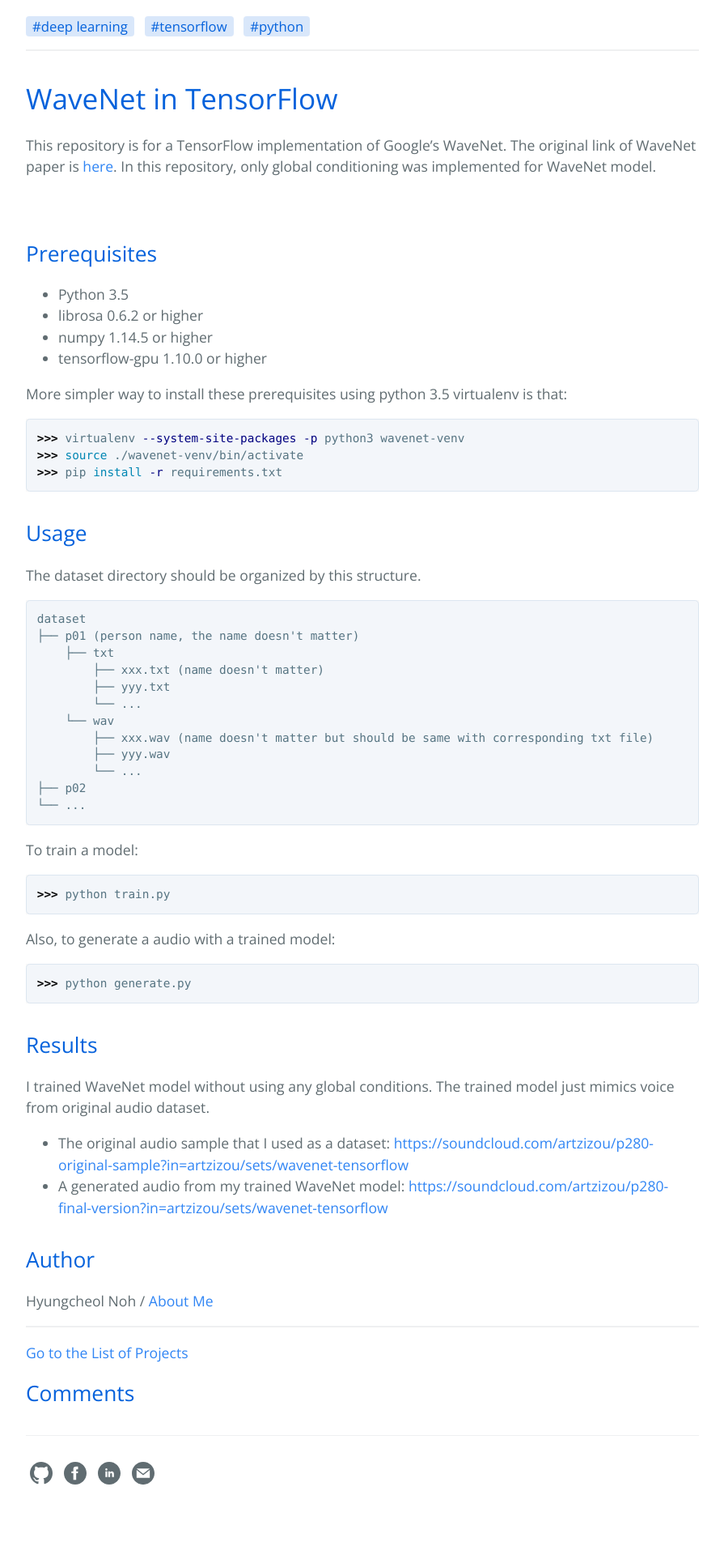
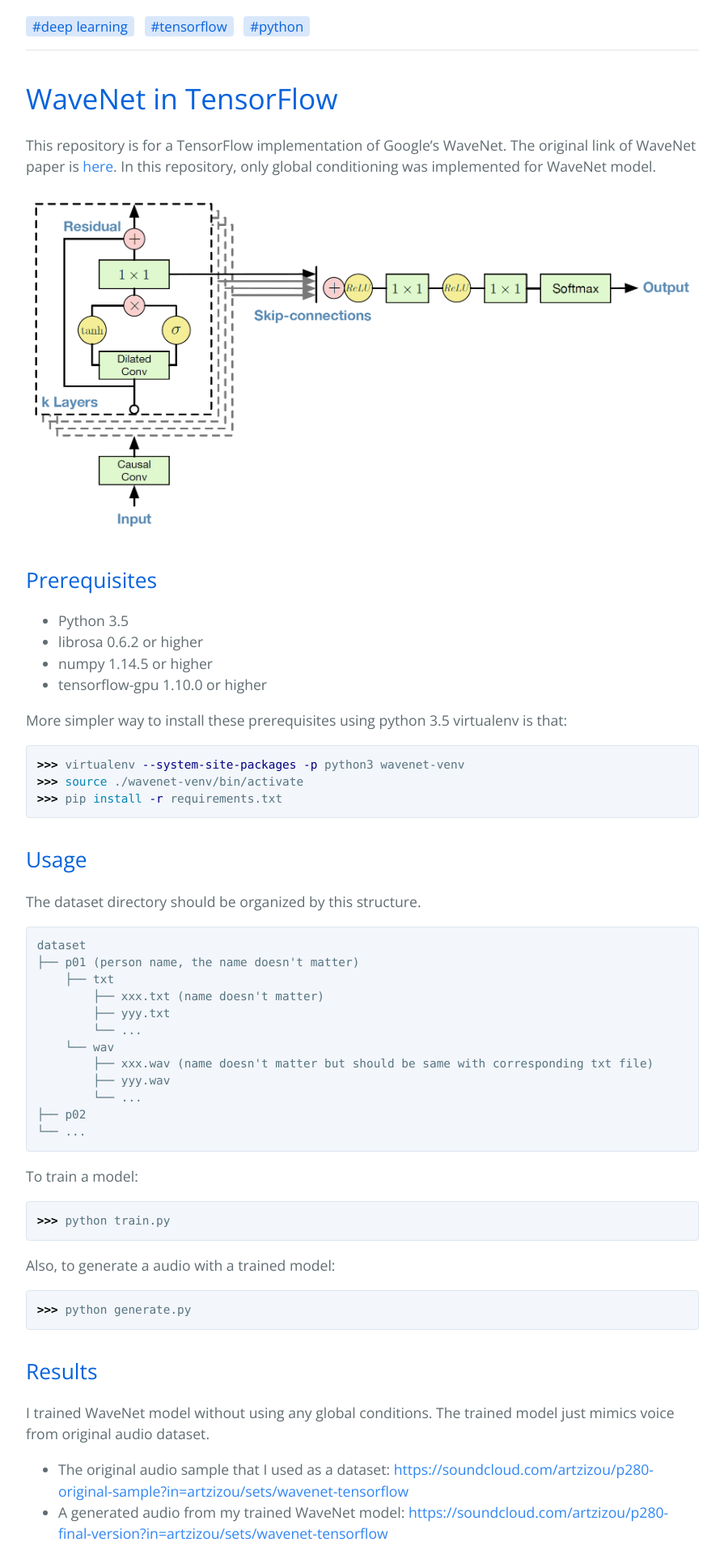
Before and after one commit to hcnoh/hcnoh.github.io, a Jekyll site: the page built from _posts/2019-01-19-wavenet-tensorflow.md, in a window 1280 px wide. Shown: the part 355-2275 px from the top of the page at 81% size, without its empty margins (192-1087 px from the left). Built offline with Jekyll 4.4.1, drawn with Linux system fonts in a browser that asks for light colours; comment, search, counter and statistics services are not loaded; before the commit the page ends 2242 px from its top, so only the background shows below that.

Commit message:
Update 2019-01-19-wavenet-tensorflow.md

```diff
--- a/_posts/2019-01-19-wavenet-tensorflow.md
+++ b/_posts/2019-01-19-wavenet-tensorflow.md
@@ -18,7 +18,7 @@
 # WaveNet in TensorFlow
 This repository is for a TensorFlow implementation of Google's WaveNet. The original link of WaveNet paper is [here](https://regmedia.co.uk/2016/09/09/wavenet.pdf). In this repository, only global conditioning was implemented for WaveNet model.
 
-![](/assets/img/2019-01-19-wavenet-tensorflow./wavenet-architecture.png)
+![](/assets/img/2019-01-19-wavenet-tensorflow/wavenet-architecture.png)
 
 ## Prerequisites
 - Python 3.5
```
